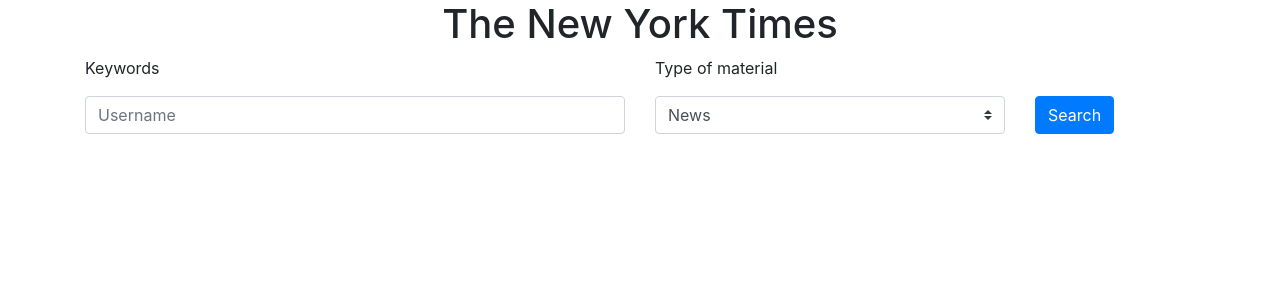
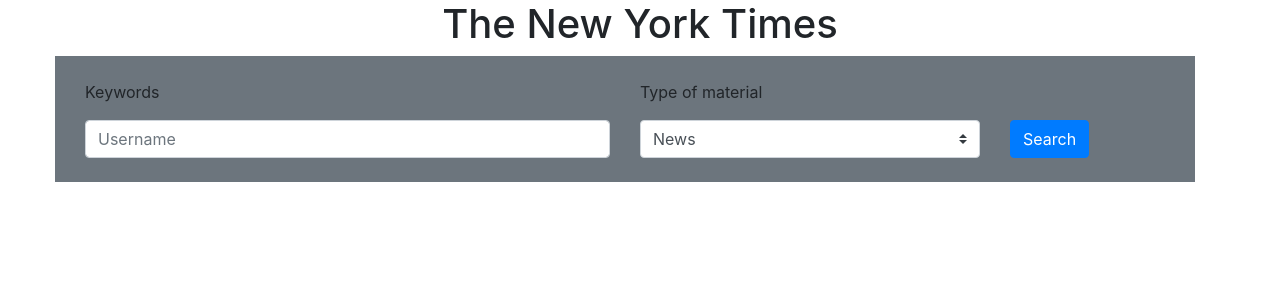
Before and after one commit to yordimm/ny-times, a React (Create React App) app: page / in a window 1280 px wide. Shown: the top 300 px of the page. Built offline with nearby package versions, Linux system fonts and the light colour scheme.

Commit message:
Se realizan mejoras en cuanto al diseño

```diff
--- a/src/components/SearchContainer/index.jsx
+++ b/src/components/SearchContainer/index.jsx
@@ -6,6 +6,7 @@
     return (
         <div className="row">
             <h1 className="col-12 text-center">{title}</h1>
+            <div className="row col bg-secondary py-2 py-4">
                 <div className="col-sm-12 col-lg-6 mb-4 mb-lg-0">
                     <p>{searchBarName}</p>
                     <input type="text" className="form-control" onChange={handleChange} placeholder="Username" name={'keyword'} />
@@ -25,6 +26,7 @@
                     </Link>
                 </div>
             </div>
+        </div>
     );
 }
 
--- a/src/views/Home/index.jsx
+++ b/src/views/Home/index.jsx
@@ -22,6 +22,7 @@
     }
 
     render() {
+        const { handleChange } = this.props;
         return (
             <div>
                 <div className="container">
@@ -29,7 +30,7 @@
                         title={'The New York Times'}
                         searchBarName={'Keywords'}
                         selectName={'Type of material'}
-                        handleChange={this.props.handleChange}
+                        handleChange={handleChange}
                         searchNews={() => { }}
                     />
                 </div>
```
Also changed, not shown: src/components/SearchForm/index.jsx (added). Lines whose indentation alone changed are shown as unchanged.
